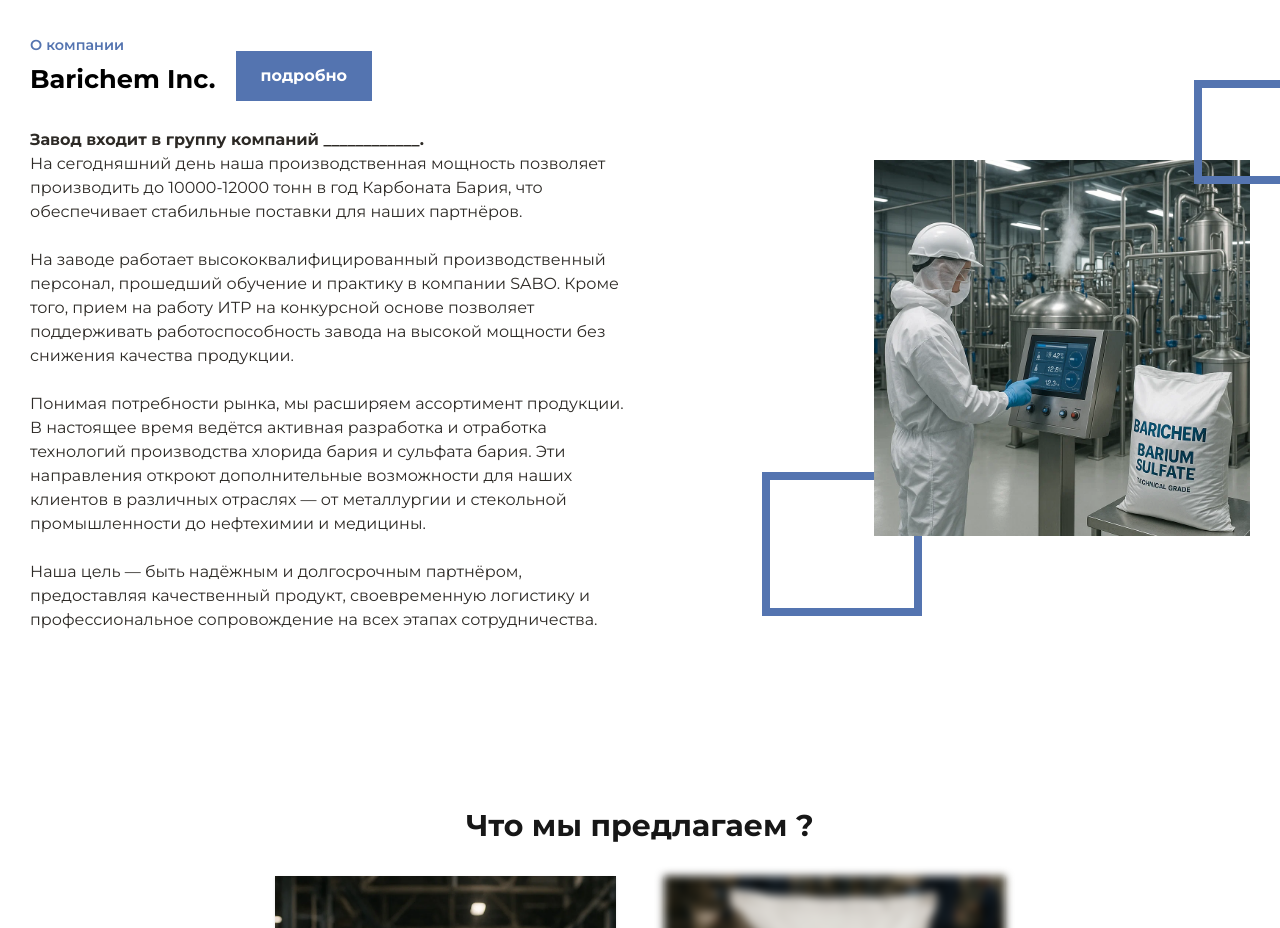
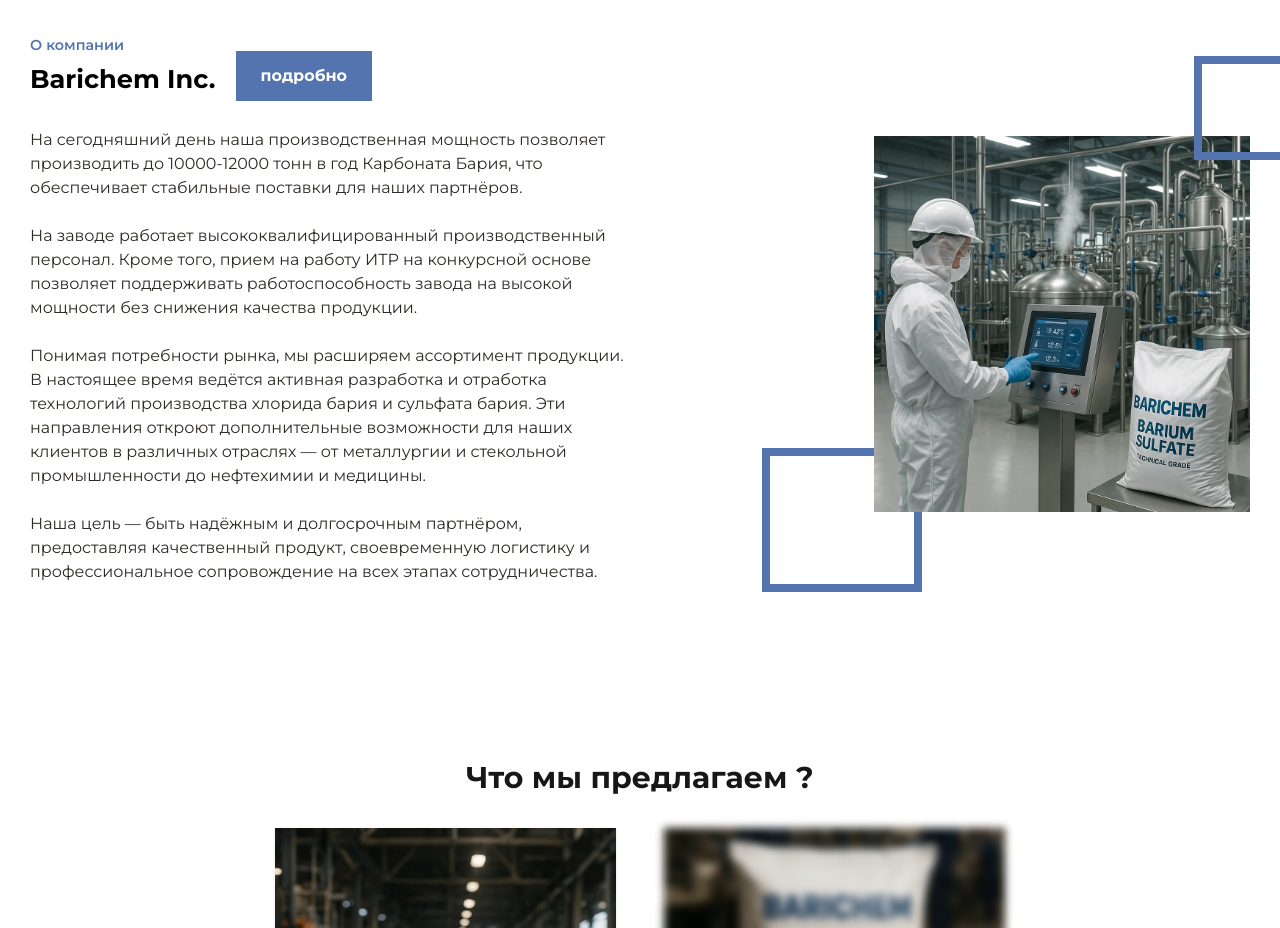
Before and after one commit to Isaacjon/barico-inc, a Next.js app: page / in a window 1280 px wide. Shown: the part 880-1808 px from the top of the page. Built offline with nearby package versions, Linux system fonts and the light colour scheme.

Commit message:
removes: text

```diff
--- a/app/components/AboutCompany.tsx
+++ b/app/components/AboutCompany.tsx
@@ -34,16 +34,11 @@
               </motion.div>
               <div className="text-21px mb-[5vh]">
                 <p>
-                  <strong className="font-bold">
-                    Завод входит в группу компаний ____________.
-                  </strong>
-                </p>
-                <p>
                   На сегодняшний день наша производственная мощность позволяет производить до 10000-12000 тонн в год Карбоната Бария, что обеспечивает стабильные поставки для наших партнёров.
                 </p>
                 <p>&nbsp;</p>
                 <p>
-                  На заводе работает высококвалифицированный производственный персонал, прошедший обучение и практику в компании SABO. Кроме того, прием на работу ИТР на конкурсной основе позволяет поддерживать работоспособность завода на высокой мощности без снижения качества продукции.
+                  На заводе работает высококвалифицированный производственный персонал. Кроме того, прием на работу ИТР на конкурсной основе позволяет поддерживать работоспособность завода на высокой мощности без снижения качества продукции.
                 </p>
                 <p>&nbsp;</p>
                 <p>
```
